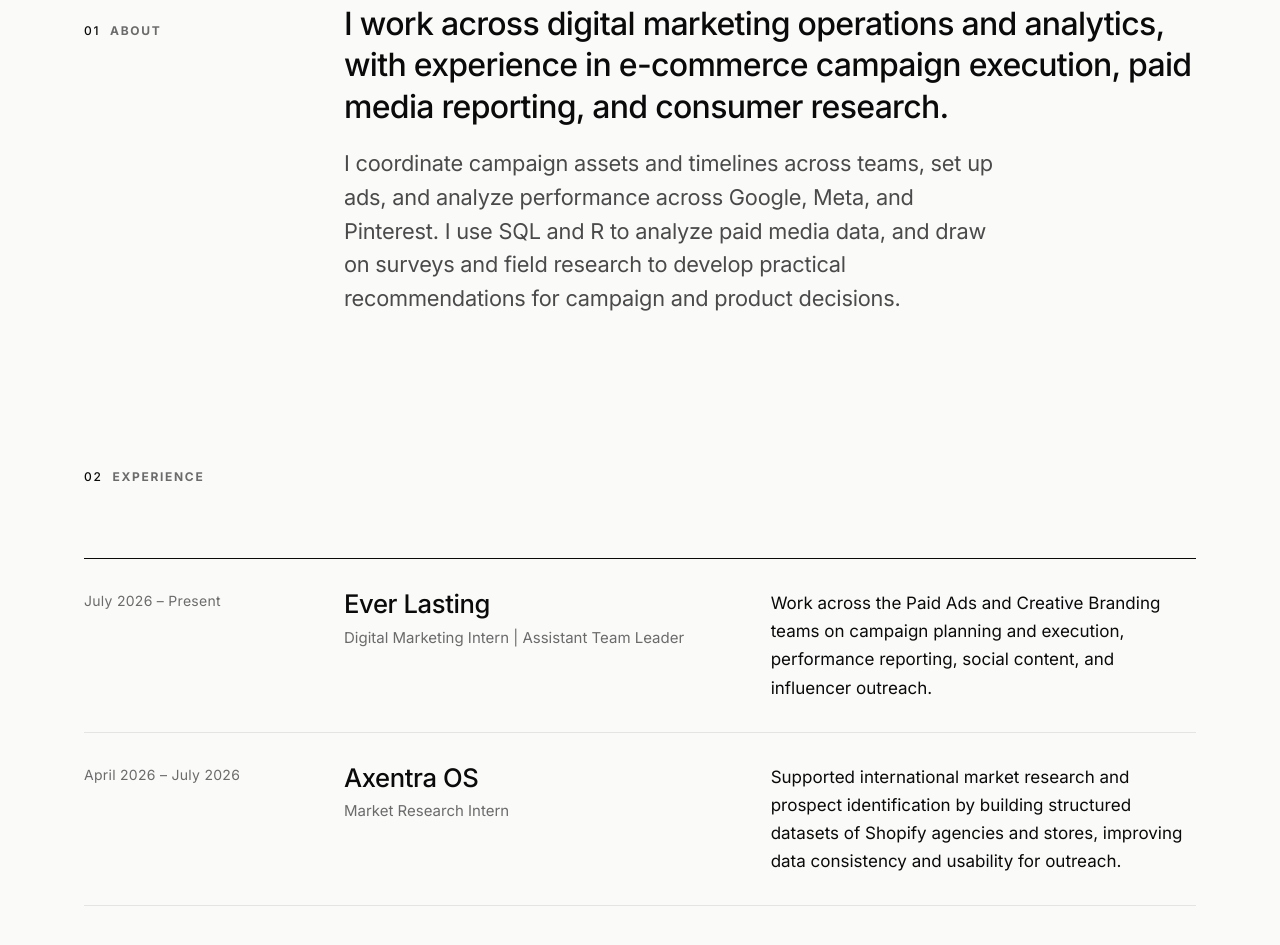
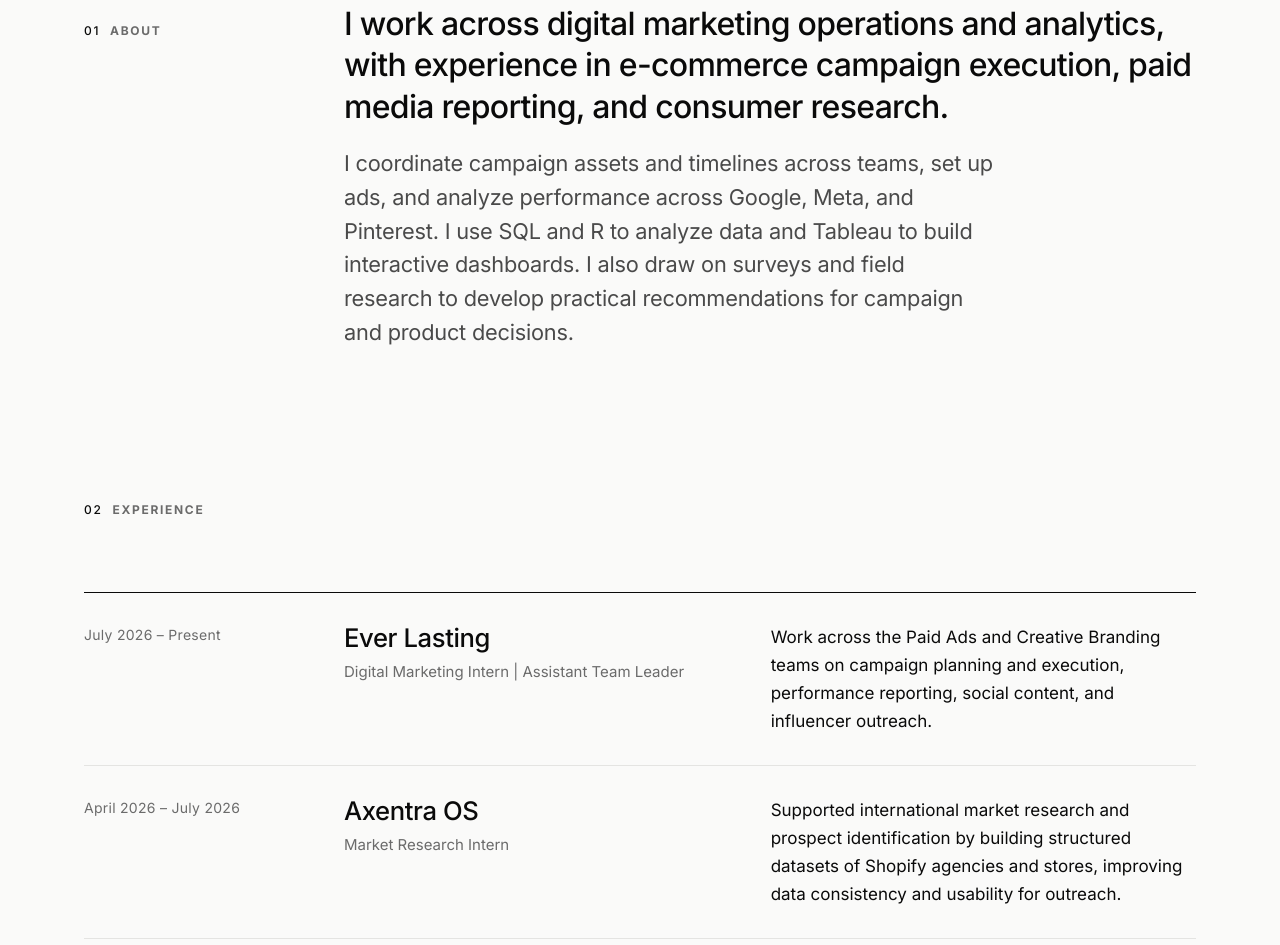
Before and after one commit to crystalove08/runyi-zheng, a plain HTML site: page index.html in a window 1280 px wide. Shown: the part 938-1883 px from the top of the page. Drawn offline with Linux system fonts and the light colour scheme.

Commit message:
Add files via upload

```diff
--- a/index.html
+++ b/index.html
@@ -343,7 +343,7 @@ document.querySelectorAll('img[data-base]').forEach(function (img) {
       <h2 class="label"><b>01</b>About</h2>
       <div>
         <p class="about-text">I work across digital marketing operations and analytics, with experience in e-commerce campaign execution, paid media reporting, and consumer research.</p>
-        <p class="about-text">I coordinate campaign assets and timelines across teams, set up ads, and analyze performance across Google, Meta, and Pinterest. I use SQL and R to analyze paid media data, and draw on surveys and field research to develop practical recommendations for campaign and product decisions.</p>
+        <p class="about-text">I coordinate campaign assets and timelines across teams, set up ads, and analyze performance across Google, Meta, and Pinterest. I use SQL and R to analyze data and Tableau to build interactive dashboards. I also draw on surveys and field research to develop practical recommendations for campaign and product decisions.</p>
       </div>
     </div>
   </div>
```
